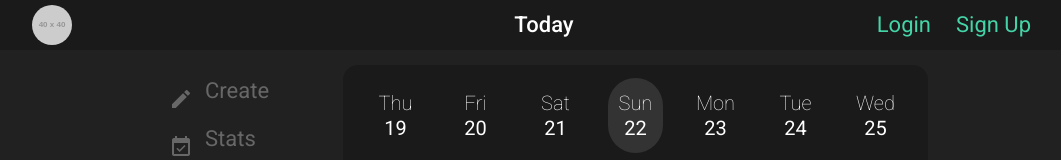
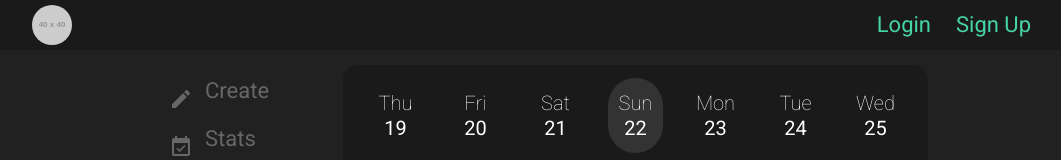
Before and after one commit to brandonnorsworthy/productive, a React (Create React App) app: page / in a window 1280 px wide. Shown: the top 160 px of the page, without its empty margins (96-1157 px from the left). Built offline with nearby package versions, Linux system fonts and the light colour scheme.

Commit message:
cleanup app.js

```diff
--- a/src/App.js
+++ b/src/App.js
@@ -9,21 +9,12 @@ function App() {
 	const [currentPage, setCurrentPage] = useState('Home');
 	const [currentContent, setCurrentContent] = useState('Today');
 
-	const handlePageChange = (page) => {
-		console.log(page)
-		setCurrentPage(page)
-		console.log(currentPage)
-	}
-
-	const handlecurrentContentChange = (page) => {
-		console.log(page)
-		setCurrentContent(page)
-		console.log(currentPage)
-	}
+	const handlePageChange = (page) => setCurrentPage(page)
+	const handlecurrentContentChange = (page) => setCurrentContent(page)
 
 	return (
 		<>
-			<Header handlePageChange={handlePageChange} />
+			<Header currentContent={currentContent} handlePageChange={handlePageChange} />
 			<main>
 				{
 					currentPage === 'Home' ? [
--- a/src/components/Header.js
+++ b/src/components/Header.js
@@ -1,12 +1,23 @@
 import React from 'react'
 
-function Header({ handlePageChange }) {
+function Header({ currentContent, handlePageChange }) {
+    function generateHeaderTitle() {
+        let str = 'error'
+        // switch (currentContent) {
+        //     case value:
+        //         break;
+        // }
+
+        console.log("cc",currentContent)
+        return str;
+    }
+
     return (
         <header>
             <div className="header-logo">
                 <img src="https://via.placeholder.com/40" alt="" />
             </div>
-            <div className="header-title">Today</div>
+            <div className="header-title">{ generateHeaderTitle }</div>
             <div className="header-buttons">
                 <button onClick={() => handlePageChange('login')} id="login">Login</button>
                 <button onClick={() => handlePageChange('signup')} id="signup">Sign&nbsp;Up</button>
```
